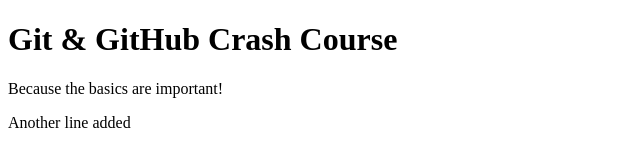
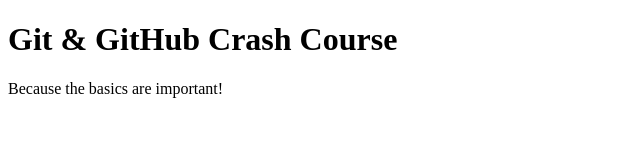
Before and after one commit to clau-palo/github-course, a plain HTML site: page index.html in a window 1280 px wide. Shown: the whole page, without its empty margins (0-640 px from the left). Drawn offline with Linux system fonts and the light colour scheme.

Commit message:
Revert "Content added"
This reverts commit 46f3df89ee7a93f34862e8d05a3b6639d06584a7.

B
Reverted added content

```diff
--- a/index.html
+++ b/index.html
@@ -9,6 +9,5 @@
   <body>
     <h1>Git & GitHub Crash Course</h1>
     <p>Because the basics are important!</p>
-    <p>Another line added</p>
   </body>
 </html>
```
